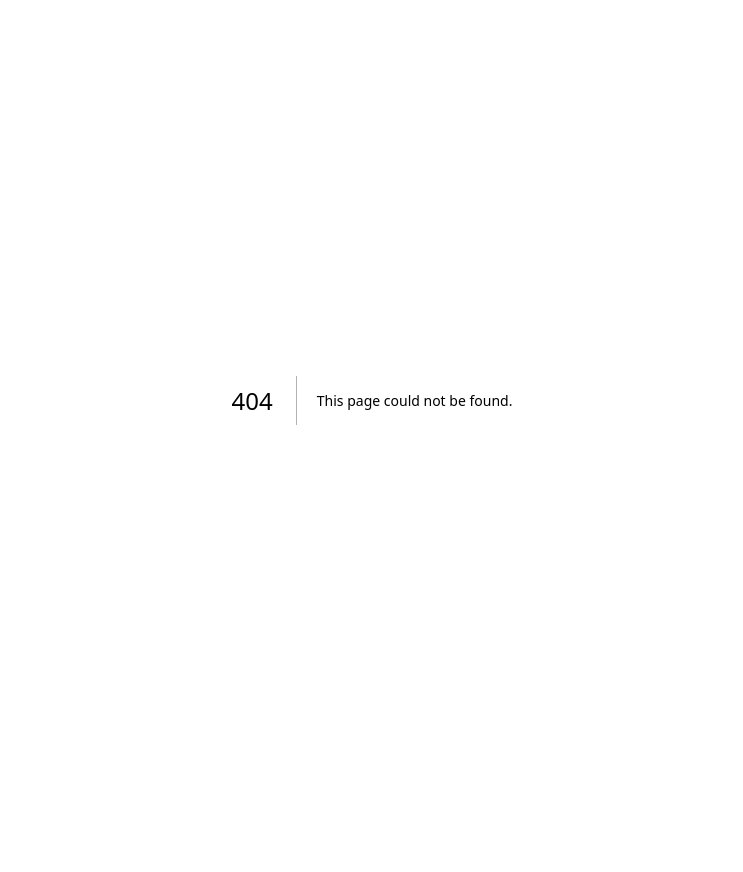
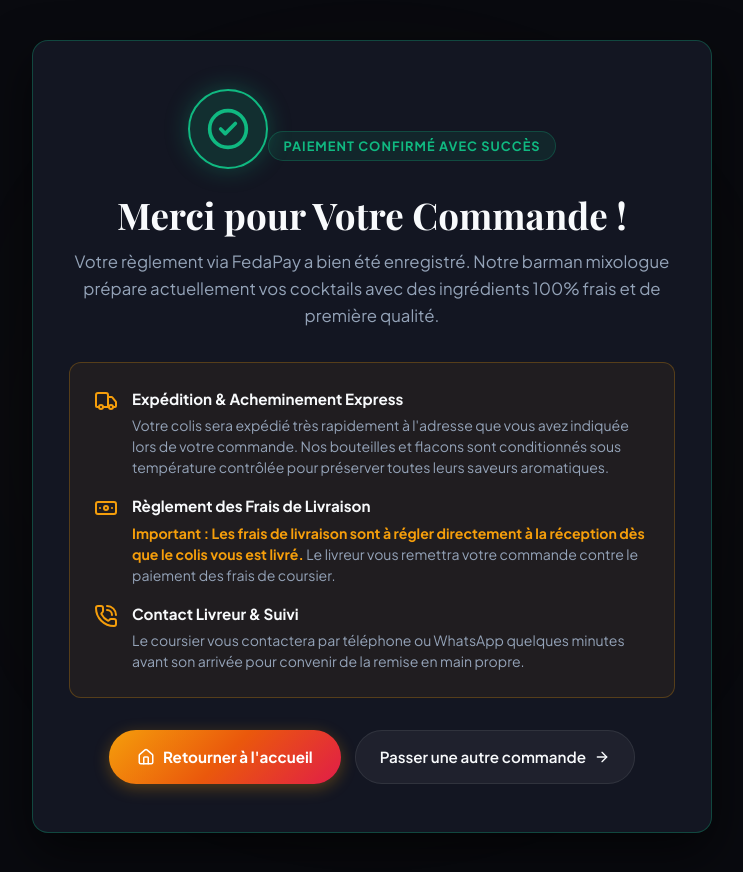
Before and after one commit to armandnougbologni9-lgtm/Webnextproject, a Next.js app: page /confirmation-livraison in a window 1280 px wide. Before the commit this address had no page. Shown: the whole page, without its empty margins (268-1011 px from the left). Before the commit the page ends 800 px from the top, so only its background shows below. Built offline with nearby package versions, Linux system fonts and the light colour scheme; a web font is replaced by a local one.

Commit message:
feat: prix a 200 FCFA, redirection Fedapay et page confirmation de livraison

```diff
--- /dev/null
+++ b/src/app/confirmation-livraison/confirmation.module.css
@@ -0,0 +1,188 @@
+.container {
+  min-height: 100vh;
+  display: flex;
+  align-items: center;
+  justify-content: center;
+  padding: 40px 20px;
+  background: var(--color-bg);
+  position: relative;
+  overflow: hidden;
+}
+
+.glow {
+  position: absolute;
+  top: 50%;
+  left: 50%;
+  transform: translate(-50%, -50%);
+  width: 700px;
+  height: 600px;
+  background: radial-gradient(circle, rgba(16, 185, 129, 0.12) 0%, rgba(245, 158, 11, 0.05) 50%, transparent 70%);
+  filter: blur(100px);
+  pointer-events: none;
+}
+
+.card {
+  position: relative;
+  z-index: 1;
+  max-width: 680px;
+  width: 100%;
+  background: var(--color-surface-card);
+  border: 1px solid rgba(16, 185, 129, 0.3);
+  border-radius: var(--radius-lg);
+  padding: 48px 36px;
+  text-align: center;
+  box-shadow: 0 20px 50px rgba(0, 0, 0, 0.6);
+}
+
+.iconWrapper {
+  display: inline-flex;
+  align-items: center;
+  justify-content: center;
+  width: 80px;
+  height: 80px;
+  border-radius: 50%;
+  background: rgba(16, 185, 129, 0.15);
+  border: 2px solid #10b981;
+  color: #10b981;
+  margin-bottom: 24px;
+  box-shadow: 0 0 24px rgba(16, 185, 129, 0.3);
+}
+
+.badge {
+  display: inline-flex;
+  align-items: center;
+  gap: 6px;
+  padding: 4px 14px;
+  border-radius: var(--radius-full);
+  background: rgba(16, 185, 129, 0.1);
+  border: 1px solid rgba(16, 185, 129, 0.25);
+  color: #10b981;
+  font-size: 0.8rem;
+  font-weight: 700;
+  text-transform: uppercase;
+  letter-spacing: 0.08em;
+  margin-bottom: 16px;
+}
+
+.title {
+  font-family: var(--font-serif);
+  font-size: 2.3rem;
+  line-height: 1.2;
+  color: var(--color-text-main);
+  margin-bottom: 12px;
+}
+
+.subtitle {
+  font-size: 1.05rem;
+  color: var(--color-text-muted);
+  line-height: 1.6;
+  margin-bottom: 32px;
+}
+
+/* Encadré spécial livraison */
+.deliveryNoticeBox {
+  background: rgba(245, 158, 11, 0.06);
+  border: 1px solid rgba(245, 158, 11, 0.25);
+  border-radius: var(--radius-md);
+  padding: 24px;
+  text-align: left;
+  margin-bottom: 32px;
+  display: flex;
+  flex-direction: column;
+  gap: 16px;
+}
+
+.noticeItem {
+  display: flex;
+  align-items: flex-start;
+  gap: 14px;
+}
+
+.noticeIcon {
+  color: var(--color-primary);
+  flex-shrink: 0;
+  margin-top: 2px;
+}
+
+.noticeTitle {
+  font-weight: 700;
+  font-size: 0.95rem;
+  color: var(--color-text-main);
+  margin-bottom: 4px;
+}
+
+.noticeText {
+  font-size: 0.88rem;
+  color: var(--color-text-muted);
+  line-height: 1.5;
+}
+
+.deliveryFeeHighlight {
+  color: var(--color-primary);
+  font-weight: 700;
+}
+
+.actions {
+  display: flex;
+  justify-content: center;
+  gap: 14px;
+  flex-wrap: wrap;
+}
+
+.primaryBtn {
+  display: inline-flex;
+  align-items: center;
+  gap: 8px;
+  padding: 14px 28px;
+  border-radius: var(--radius-full);
+  background: var(--color-accent-gradient);
+  color: #fff;
+  font-weight: 700;
+  font-size: 0.95rem;
+  box-shadow: 0 4px 16px rgba(245, 158, 11, 0.3);
+  transition: all var(--transition-fast);
+}
+
+.primaryBtn:hover {
+  transform: translateY(-2px);
+  box-shadow: 0 8px 24px rgba(245, 158, 11, 0.45);
+}
+
+.secondaryBtn {
+  display: inline-flex;
+  align-items: center;
+  gap: 8px;
+  padding: 14px 24px;
+  border-radius: var(--radius-full);
+  background: rgba(255, 255, 255, 0.05);
+  border: 1px solid var(--color-border);
+  color: var(--color-text-main);
+  font-weight: 600;
+  font-size: 0.95rem;
+  transition: all var(--transition-fast);
+}
+
+.secondaryBtn:hover {
+  background: rgba(255, 255, 255, 0.1);
+  transform: translateY(-2px);
+}
+
+@media (max-width: 640px) {
+  .card {
+    padding: 32px 20px;
+  }
+
+  .title {
+    font-size: 1.85rem;
+  }
+
+  .actions {
+    flex-direction: column;
+  }
+
+  .primaryBtn,
+  .secondaryBtn {
+    width: 100%;
+    justify-content: center;
+  }
+}
--- /dev/null
+++ b/src/app/confirmation-livraison/page.tsx
@@ -0,0 +1,80 @@
+import React from 'react';
+import Link from 'next/link';
+import { CheckCircle2, Truck, Banknote, PhoneCall, ArrowRight, Home } from 'lucide-react';
+import styles from './confirmation.module.css';
+
+export const metadata = {
+  title: 'Confirmation de Commande & Livraison — Cocktail House',
+  description: 'Votre paiement a été validé avec succès. Découvrez les détails de votre livraison de cocktails.',
+};
+
+export default function ConfirmationLivraisonPage() {
+  return (
+    <main className={styles.container}>
+      <div className={styles.glow} aria-hidden="true" />
+
+      <div className={styles.card}>
+        <div className={styles.iconWrapper}>
+          <CheckCircle2 size={44} />
+        </div>
+
+        <div className={styles.badge}>
+          Paiement Confirmé avec Succès
+        </div>
+
+        <h1 className={styles.title}>Merci pour Votre Commande !</h1>
+        <p className={styles.subtitle}>
+          Votre règlement via FedaPay a bien été enregistré. Notre barman mixologue prépare actuellement vos cocktails avec des ingrédients 100% frais et de première qualité.
+        </p>
+
+        {/* Encadré d'information sur la livraison et frais payés à la réception */}
+        <div className={styles.deliveryNoticeBox}>
+          <div className={styles.noticeItem}>
+            <Truck size={24} className={styles.noticeIcon} />
+            <div>
+              <div className={styles.noticeTitle}>Expédition & Acheminement Express</div>
+              <div className={styles.noticeText}>
+                Votre colis sera expédié très rapidement à l&apos;adresse que vous avez indiquée lors de votre commande. Nos bouteilles et flacons sont conditionnés sous température contrôlée pour préserver toutes leurs saveurs aromatiques.
+              </div>
+            </div>
+          </div>
+
+          <div className={styles.noticeItem}>
+            <Banknote size={24} className={styles.noticeIcon} />
+            <div>
+              <div className={styles.noticeTitle}>Règlement des Frais de Livraison</div>
+              <div className={styles.noticeText}>
+                <span className={styles.deliveryFeeHighlight}>
+                  Important : Les frais de livraison sont à régler directement à la réception dès que le colis vous est livré.
+                </span>{' '}
+                Le livreur vous remettra votre commande contre le paiement des frais de coursier.
+              </div>
+            </div>
+          </div>
+
+          <div className={styles.noticeItem}>
+            <PhoneCall size={24} className={styles.noticeIcon} />
+            <div>
+              <div className={styles.noticeTitle}>Contact Livreur & Suivi</div>
+              <div className={styles.noticeText}>
+                Le coursier vous contactera par téléphone ou WhatsApp quelques minutes avant son arrivée pour convenir de la remise en main propre.
+              </div>
+            </div>
+          </div>
+        </div>
+
+        <div className={styles.actions}>
+          <Link href="/" className={styles.primaryBtn}>
+            <Home size={18} />
+            <span>Retourner à l&apos;accueil</span>
+          </Link>
+
+          <Link href="/commander" className={styles.secondaryBtn}>
+            <span>Passer une autre commande</span>
+            <ArrowRight size={16} />
+          </Link>
+        </div>
+      </div>
+    </main>
+  );
+}
--- a/src/components/CocktailCard/CocktailCard.tsx
+++ b/src/components/CocktailCard/CocktailCard.tsx
@@ -42,7 +42,7 @@ export const CocktailCard: React.FC<CocktailCardProps> = ({ cocktail, onSelect }
       <div className={styles.body}>
         <div className={styles.header}>
           <h3 className={styles.name}>{cocktail.name}</h3>
-          <span className={styles.price}>{cocktail.price} €</span>
+          <span className={styles.price}>{cocktail.price} FCFA</span>
         </div>
 
         <p className={styles.tagline}>{cocktail.tagline}</p>
@@ -62,7 +62,7 @@ export const CocktailCard: React.FC<CocktailCardProps> = ({ cocktail, onSelect }
         <Link
           href={`/commander?cocktail=${cocktail.id}`}
           className={styles.ctaButton}
-          aria-label={`Commander ${cocktail.name} pour ${cocktail.price} euros`}
+          aria-label={`Commander ${cocktail.name} pour ${cocktail.price} FCFA`}
         >
           <ShoppingBag size={17} />
           <span>Commander</span>
--- a/src/components/ContactForm/ContactForm.tsx
+++ b/src/components/ContactForm/ContactForm.tsx
@@ -295,7 +295,7 @@ export const ContactForm: React.FC = () => {
                     >
                       {COCKTAILS.map((c) => (
                         <option key={c.id} value={c.name}>
-                          {c.name} ({c.price} €)
+                          {c.name} ({c.price} FCFA)
                         </option>
                       ))}
                       <option value="Création personnalisée sur-mesure">
```
Also changed, not shown: src/app/commander/page.tsx (+77 -73 lines), src/data/cocktails.ts (+13 -6 lines).
